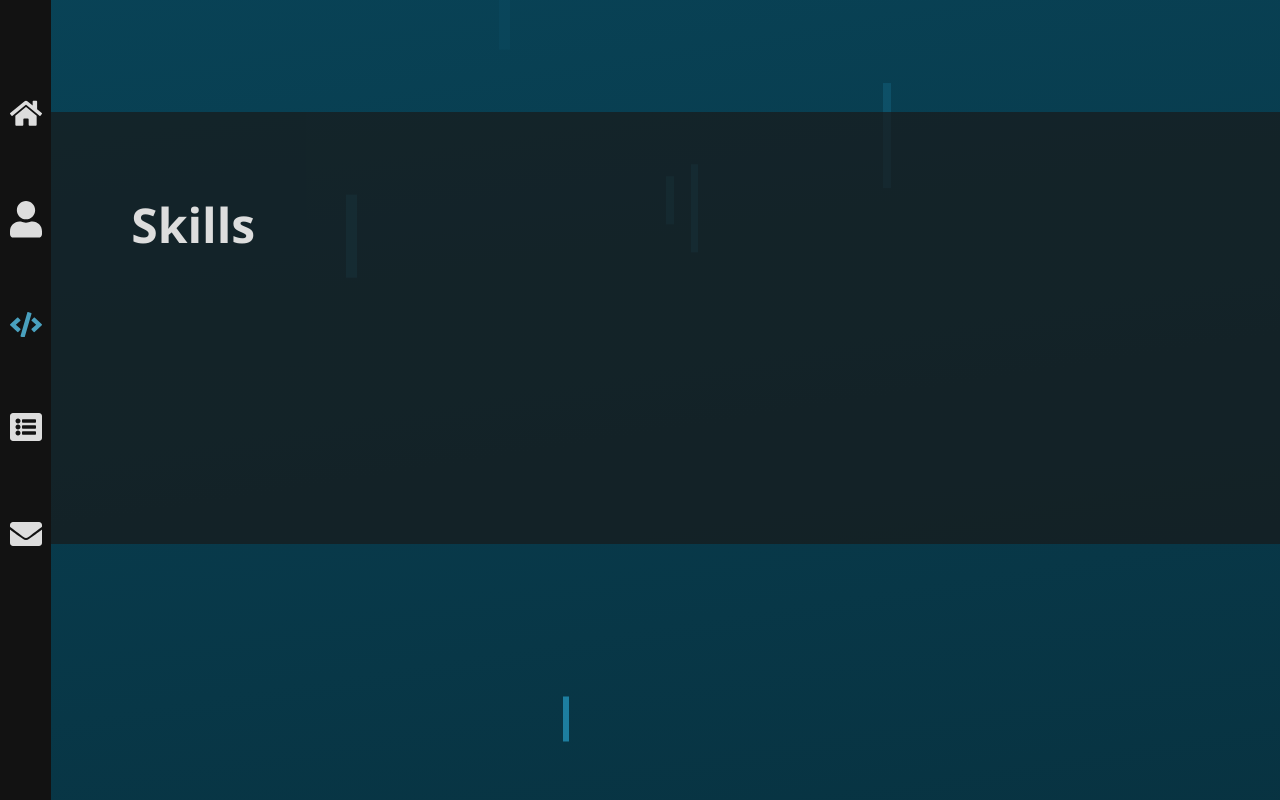
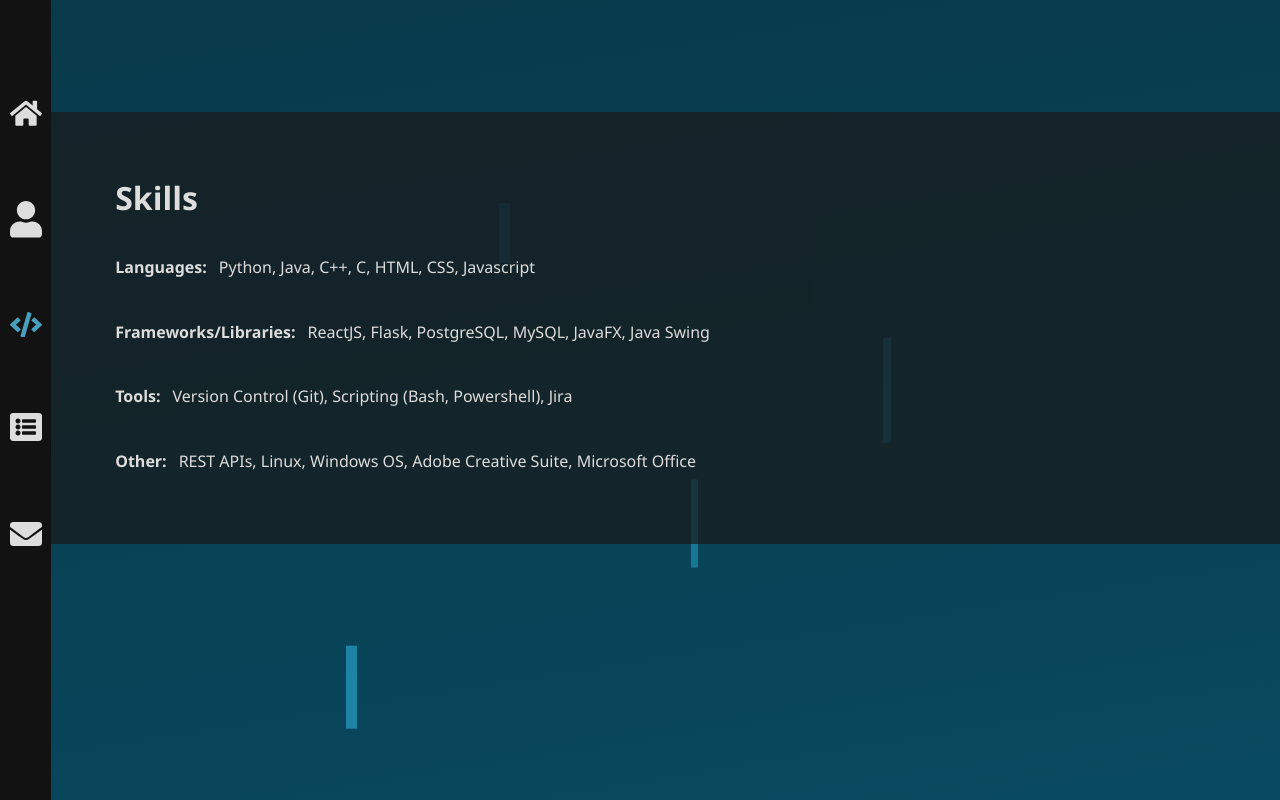
Before and after one commit to Repapt/Repapt.github.io, a React (Create React App) app in the folder react-frontend/: page /Personal-Site/skills in a window 1280 px wide. Built offline with nearby package versions, Linux system fonts and the light colour scheme.

Commit message:
basic info for skills page

```diff
--- a/react-frontend/src/css/Page.css
+++ b/react-frontend/src/css/Page.css
@@ -13,11 +13,12 @@
 }
 
 .page {
+	width: 100%;
 	margin: 0;
 	display: inline-block;
 }
 
-.text {
+.home-text {
 	margin-top: 5rem;
 	margin-left: 5rem;
 }
@@ -30,7 +31,7 @@
 	animation-direction: normal;
 }
 
-#about-text {
+.text {
 	margin-top: 4rem;
 	margin-left: 4rem;
 }
@@ -54,6 +55,14 @@ h2 {
 h3 {
 	margin: 0;
 	font-size: 1.5em;
+}
+
+h4 {
+	margin-right: 0.75rem;
+}
+
+.skills-title {
+	margin-bottom: 1rem;
 }
 
 .text *:nth-child(1) { animation-duration: 0.2s }
@@ -92,6 +101,14 @@ h3 {
 	cursor: pointer;
 }
 
+.category {
+	margin: 0;
+}
+
+.category > *{
+	display: inline-block;
+}
+
 @keyframes slideIn {
 	from {
 		transform: translateX(-50%);
--- a/react-frontend/src/pages/about/About.js
+++ b/react-frontend/src/pages/about/About.js
@@ -7,8 +7,8 @@ class About extends React.Component {
   render() {
     return (
       <div className="page">
-        <div id="about-text" className="text">
-          <h2 className="title">I've always been driven by my passions.</h2>
+        <div className="text">
+          <h2>I've always been driven by my passions.</h2>
           <p className="body">As a kid, I loved solving puzzles. Rubik's cubes and crosswords were among my favourites. Going</p>
           <p className="body">into high school, I still loved puzzles but the problems I was solving were no longer found on the</p>
           <p className="body">backs of newspapers, and the solutions were written in lines of Java. Today, I love web design, making</p>
--- a/react-frontend/src/pages/contact/Contact.js
+++ b/react-frontend/src/pages/contact/Contact.js
@@ -6,7 +6,7 @@ class Contact extends React.Component {
     return (
       <div className="page">
         <div className="text">
-          <h1>How to reach me.</h1>
+          <h2>How to reach me.</h2>
         </div>
       </div>
     );
--- a/react-frontend/src/pages/experience/Experience.js
+++ b/react-frontend/src/pages/experience/Experience.js
@@ -6,7 +6,7 @@ class Experience extends React.Component {
     return (
       <div className="page">
         <div className="text">
-          <h1>Experience</h1>
+          <h2>Experience</h2>
         </div>
       </div>
     );
--- a/react-frontend/src/pages/home/Home.js
+++ b/react-frontend/src/pages/home/Home.js
@@ -8,8 +8,8 @@ class Home extends React.Component {
   render() {
     return (
       <div className="page">
-        <div className="text">
-          <h1 className="title">Hi, I'm Samuel.</h1>
+        <div className="home-text">
+          <h1>Hi, I'm Samuel.</h1>
           <h3>I'm a Computer Engineering student</h3>
           <h3>at the University of Waterloo.</h3>
         </div>
--- a/react-frontend/src/pages/skills/Skills.js
+++ b/react-frontend/src/pages/skills/Skills.js
@@ -6,7 +6,23 @@ class Skills extends React.Component {
     return (
       <div className="page">
         <div className="text">
-          <h1>Skills</h1>
+          <h2 className="skills-title">Skills</h2>
+          <div className="category">
+            <h4>Languages:</h4>
+            <p>Python, Java, C++, C, HTML, CSS, Javascript</p>
+          </div>
+          <div className="category">
+            <h4>Frameworks/Libraries: </h4>
+            <p>ReactJS, Flask, PostgreSQL, MySQL, JavaFX, Java Swing</p>
+          </div>
+          <div className="category">
+            <h4>Tools: </h4>
+            <p>Version Control (Git), Scripting (Bash, Powershell), Jira</p>
+          </div>
+          <div className="category">
+            <h4>Other: </h4>
+            <p>REST APIs, Linux, Windows OS, Adobe Creative Suite, Microsoft Office</p>
+          </div>
         </div>
       </div>
     );
```
